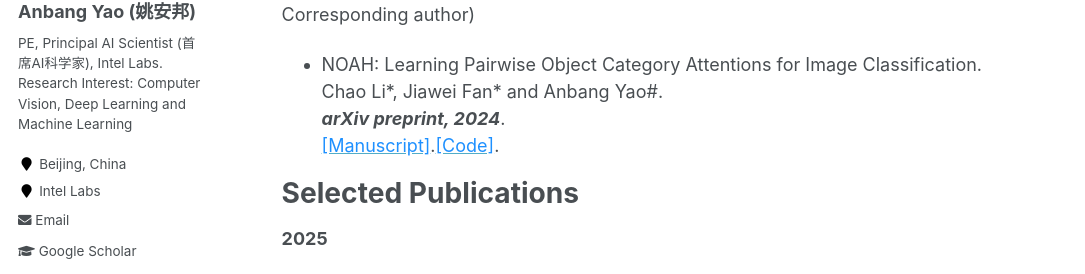
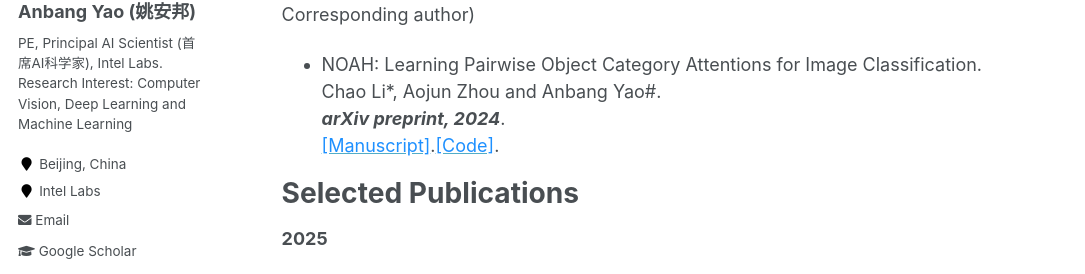
Before and after one commit to YaoAnbang/YaoAnbang.github.io, a Jekyll site: the page built from _pages/about.md, in a window 1280 px wide and 900 px high, scrolled down 2769 px. Shown: the part 179-453 px from the top of the window, without its empty margins (0-1085 px from the left). Built offline with Jekyll 4.4.1, drawn with Linux system fonts in a browser that asks for light colours.

Commit message:
Update about.md

```diff
--- a/_pages/about.md
+++ b/_pages/about.md
@@ -56,7 +56,7 @@ Latest Manuscripts
 =====
 (\* Interns or team/project members mentored by me, \+ Equal contribution, \# Corresponding author)
 
-+ NOAH: Learning Pairwise Object Category Attentions for Image Classification.<br> Chao Li\*, Jiawei Fan\* and Anbang Yao\#.<br><em>**arXiv preprint, 2024**</em>.<br> [<font color="DodgerBlue">[Manuscript]</font>](https://github.com/deep-optimization/ScaleKD).[<font color="DodgerBlue">[Code]</font>](https://github.com/deep-optimization/ScaleKD).<br>
++ NOAH: Learning Pairwise Object Category Attentions for Image Classification.<br> Chao Li\*, Aojun Zhou and Anbang Yao\#.<br><em>**arXiv preprint, 2024**</em>.<br> [<font color="DodgerBlue">[Manuscript]</font>](https://github.com/deep-optimization/ScaleKD).[<font color="DodgerBlue">[Code]</font>](https://github.com/deep-optimization/ScaleKD).<br>
 
 Selected Publications
 =====
```
